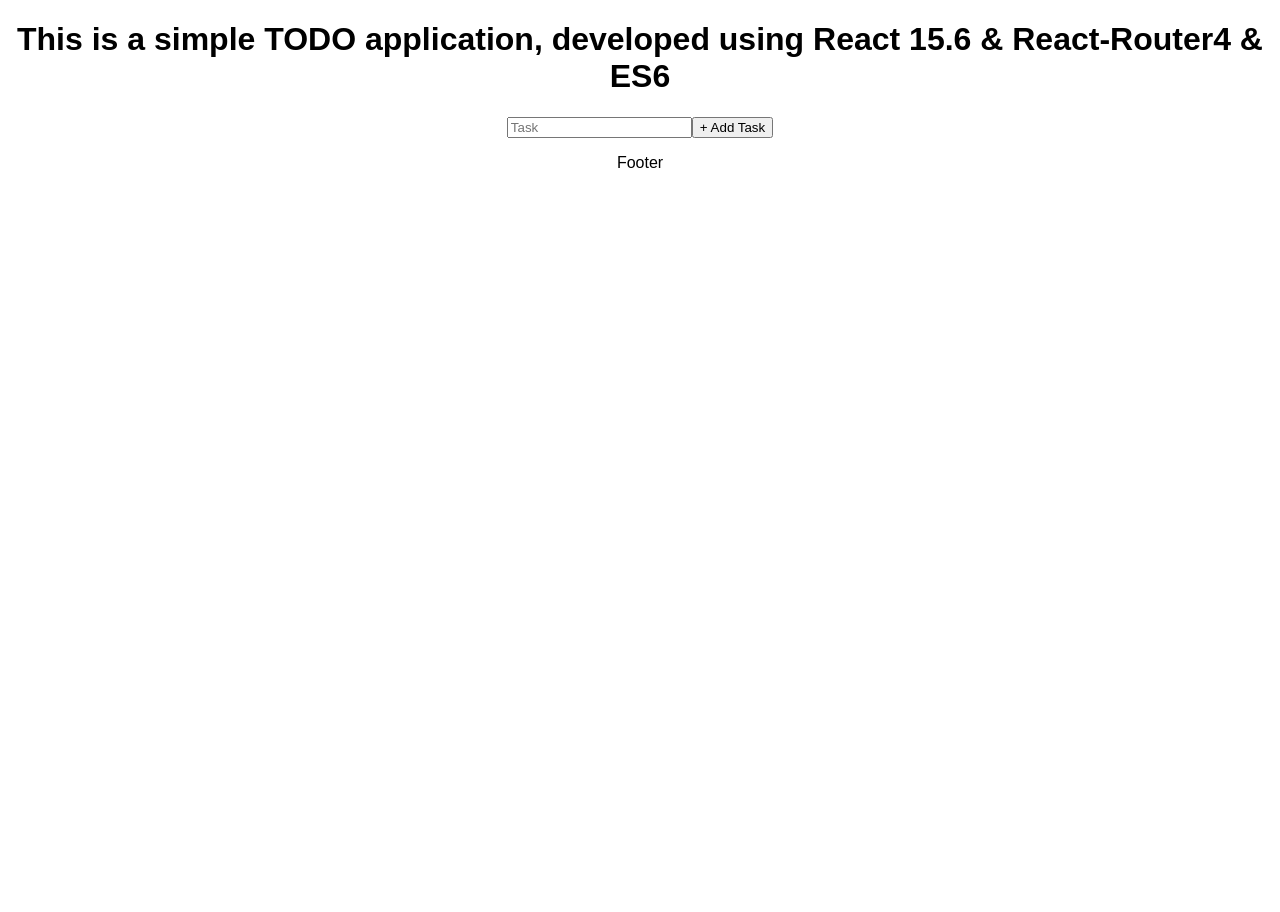
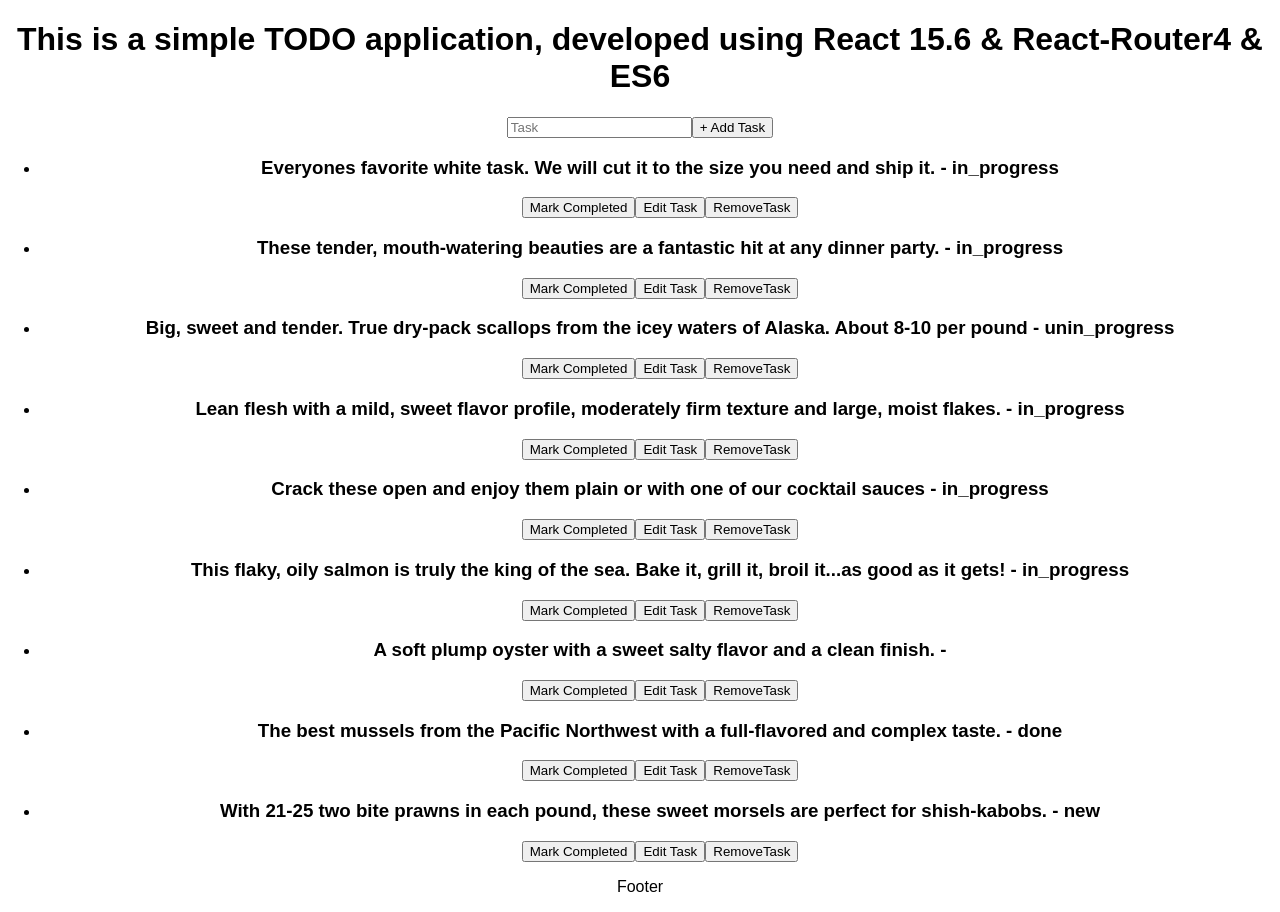
Before and after one commit to loganathan-s/todoappWithReact, a React (Create React App) app: page / in a window 1280 px wide. Before the commit the page ends 800 px from the top, so only its background shows below. Built offline with nearby package versions, Linux system fonts and the light colour scheme.

Commit message:
Create, Update and delete feature implemented

```diff
--- a/src/components/App.js
+++ b/src/components/App.js
@@ -13,20 +13,31 @@
     super();
     this.loadSamples = this.loadSamples.bind(this);
     this.addTask = this.addTask.bind(this);
+    this.removeTask = this.removeTask.bind(this);
+    this.markComplete = this.markComplete.bind(this);
     this.state = {
       tasks: {}
     };
   }
 
     addTask(task){
-      console.log(this.state)
-     //always take the copy of state and then do update
       const tasks = {...this.state.tasks};
-      const timestamp = Date.now();
-      tasks[`task-${timestamp}`] = task;
+      const taskKey = Object.keys(tasks).length + 1;
+      tasks[`task${taskKey}`] = task;
       this.setState({ tasks })
     }
 
+   removeTask(key){
+     const tasks = {...this.state.tasks};
+     delete tasks[key];
+    this.setState({ tasks })
+  }
+
+  markComplete(key){
+     const tasks = {...this.state.tasks};
+     tasks[key].status = "Done"
+     this.setState({ tasks })
+  }
   loadSamples(){
       this.setState({
         tasks: Tasks
@@ -48,7 +59,7 @@
             <ul className="allTasks">
               { Object.
                 keys(this.state.tasks).map(
-                  key => <Task key={key}  task={this.state.tasks[key]} />)
+                  key => <Task key={key} index={key} task={this.state.tasks[key]} removefromTask={this.removeTask} markasDone={this.markComplete}  />)
             }
             </ul>
           </div>
--- a/src/components/TaskForm.js
+++ b/src/components/TaskForm.js
@@ -4,7 +4,7 @@
 
 	createTask(event){
 		event.preventDefault();
-		const task = {task: this.task.value}
+		const task = {task: this.task.value, status: "New"}
 		this.props.addTask(task);
 		this.taskForm.reset();
 	}
--- a/src/components/task.js
+++ b/src/components/task.js
@@ -2,17 +2,16 @@
 
 class Task extends React.Component{
 	render(){
+			const { task,  index } = this.props; // Es6 Destructuring
 		return(
 
 			 <li className="task">
 			  <h3 className="taskName">
-			  	{this.props.task.task}
+			  	{task.task} - {task.status}
 			  </h3>
-			  {
-				 	 //<button onClick={() => this.props.addToTasks(index)} disabled={!isAvailable}>{buttonText}</button>
-	//		  <button onClick={() => this.props.removeFromTasksOrder(index)} disabled={!isAvailable}>{buttonText}</button>
-			  }
-
+			 	<button onClick={() => this.props.markasDone(index)}>Mark Completed</button>
+			 	<button onClick={() => this.props.removefromTask(index)}>Edit Task</button>
+			 	<button onClick={() => this.props.removefromTask(index)}>RemoveTask</button>
 			 </li>
 			)
 	}
--- /dev/null
+++ b/src/helpers.js
@@ -0,0 +1 @@
+  export const tasks = ['adorable', 'beautiful', 'clean', 'drab', 'elegant', 'fancy', 'glamorous', 'handsome', 'long', 'magnificent', 'old-fashioned', 'plain', 'quaint', 'sparkling', 'ugliest', 'unsightly', 'angry', 'bewildered', 'clumsy', 'defeated', 'embarrassed', 'fierce', 'grumpy', 'helpless', 'itchy', 'jealous', 'lazy', 'mysterious', 'nervous', 'obnoxious', 'panicky', 'repulsive', 'scary', 'thoughtless', 'uptight', 'worried'];
--- /dev/null
+++ b/src/simpleTasks.js
@@ -0,0 +1,46 @@
+export const Tasks = {
+    task1: {
+        task: 'Everyones favorite white task. We will cut it to the size you need and ship it.',
+        status: 'in_progress'
+    },
+
+    task2: {
+        task: 'These tender, mouth-watering beauties are a fantastic hit at any dinner party.',
+        status: 'in_progress'
+    },
+
+    task3: {
+        task: 'Big, sweet and tender. True dry-pack scallops from the icey waters of Alaska. About 8-10 per pound',
+        status: 'unin_progress'
+    },
+
+    task4: {
+        task: 'Lean flesh with a mild, sweet flavor profile, moderately firm texture and large, moist flakes. ',
+        status: 'in_progress'
+    },
+
+    task5: {
+        task: 'Crack these open and enjoy them plain or with one of our cocktail sauces',
+        status: 'in_progress'
+    },
+
+    task6: {
+        task: 'This flaky, oily salmon is truly the king of the sea. Bake it, grill it, broil it...as good as it gets!',
+        status: 'in_progress'
+    },
+
+    task7: {
+        task: 'A soft plump oyster with a sweet salty flavor and a clean finish.',
+        price: 2543,
+    },
+
+    task8: {
+        task: 'The best mussels from the Pacific Northwest with a full-flavored and complex taste.',
+        status: 'done'
+    },
+
+    task9: {
+        task: 'With 21-25 two bite prawns in each pound, these sweet morsels are perfect for shish-kabobs.',
+        status: 'new'
+    }
+};
```
